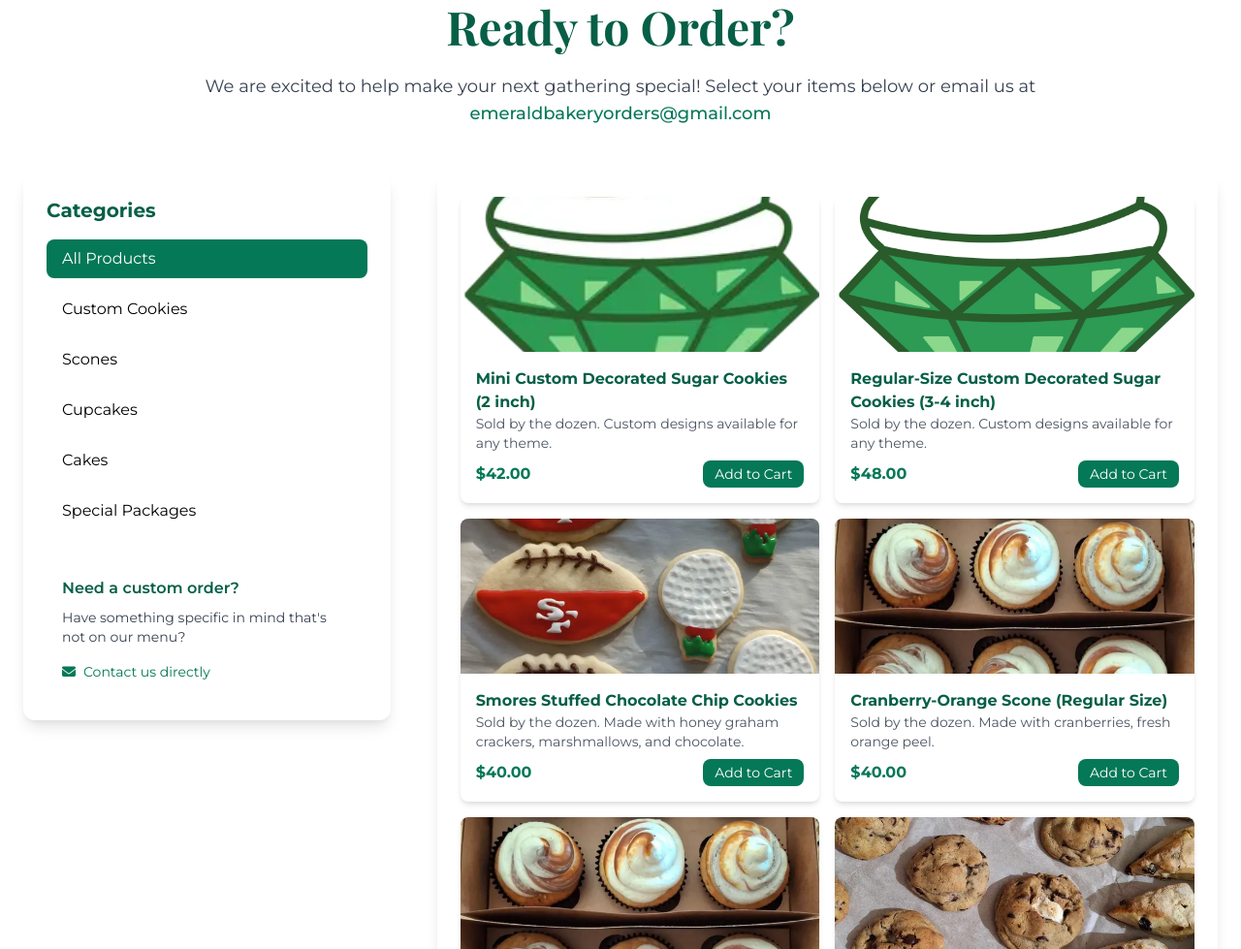
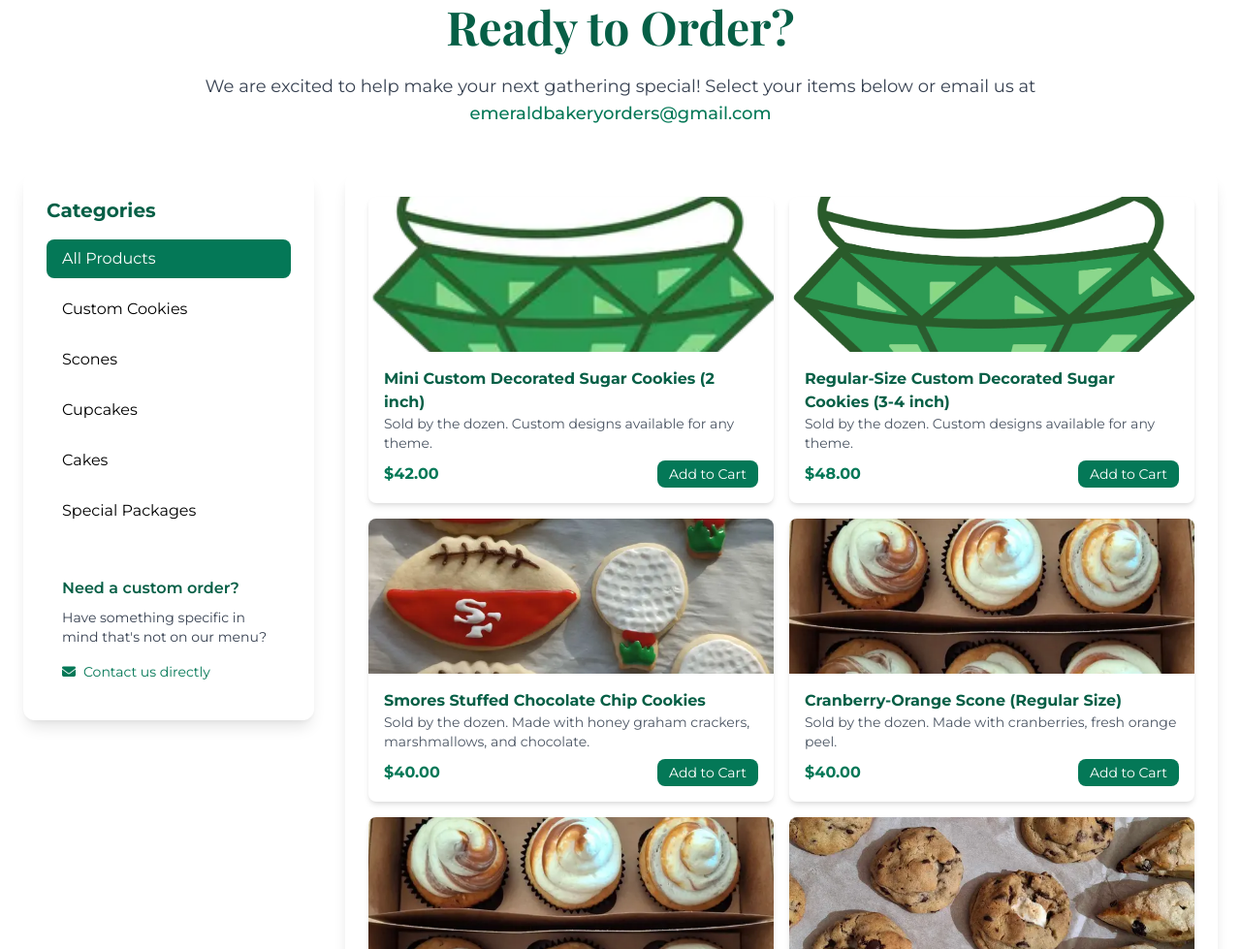
Before and after one commit to Greenoni119/Emerald-Bakery, a plain HTML site: page index.html in a window 1280 px wide. Shown: the part 2337-3316 px from the top of the page at 97% size. Drawn offline with nearby package versions, Linux system fonts and the light colour scheme.

Commit message:
update changes

```diff
--- a/index.html
+++ b/index.html
@@ -263,9 +263,10 @@
 
           </div>
 
-          <div class="grid lg:grid-cols-3 gap-12">
-            <div class="lg:col-span-1">
-              <div class="bg-emerald-50 rounded-xl shadow-lg p-6">
+          <div class="flex flex-col md:flex-row gap-8">
+            <!-- Fixed categories sidebar -->
+            <div id="categories-container" class="w-full md:w-1/4">
+              <div class="sticky bg-emerald-50 rounded-xl shadow-lg p-6" style="top: 100px;">
                 <h3 class="text-xl font-bold text-green-800 mb-4">Categories</h3>
                 <ul class="space-y-3">
                   <li>
@@ -310,7 +311,8 @@
               </div>
             </div>
 
-            <div class="lg:col-span-2">
+            <!-- Products grid -->
+            <div class="w-full md:w-3/4">
               <div class="bg-emerald-50 rounded-xl shadow-lg p-6">
                 <div id="products-grid" class="grid md:grid-cols-2 gap-4">
                 </div>
--- a/index.js
+++ b/index.js
@@ -494,6 +494,14 @@ document.addEventListener('DOMContentLoaded', () => {
     cart = [];
     updateCartDisplay();
   }
+
+  // Update sticky categories container position
+  const categoriesContainer = document.getElementById('categories-container');
+  if (categoriesContainer) {
+    const stickyContainer = categoriesContainer.querySelector('div');
+    const headerHeight = document.querySelector('header').offsetHeight;
+    stickyContainer.style.top = (headerHeight + 4) + 'px';
+  }
 });
 
 closeConfirmationBtn.addEventListener('click', () => {
```
Also changed, not shown: products.html (+6 -1 lines).
